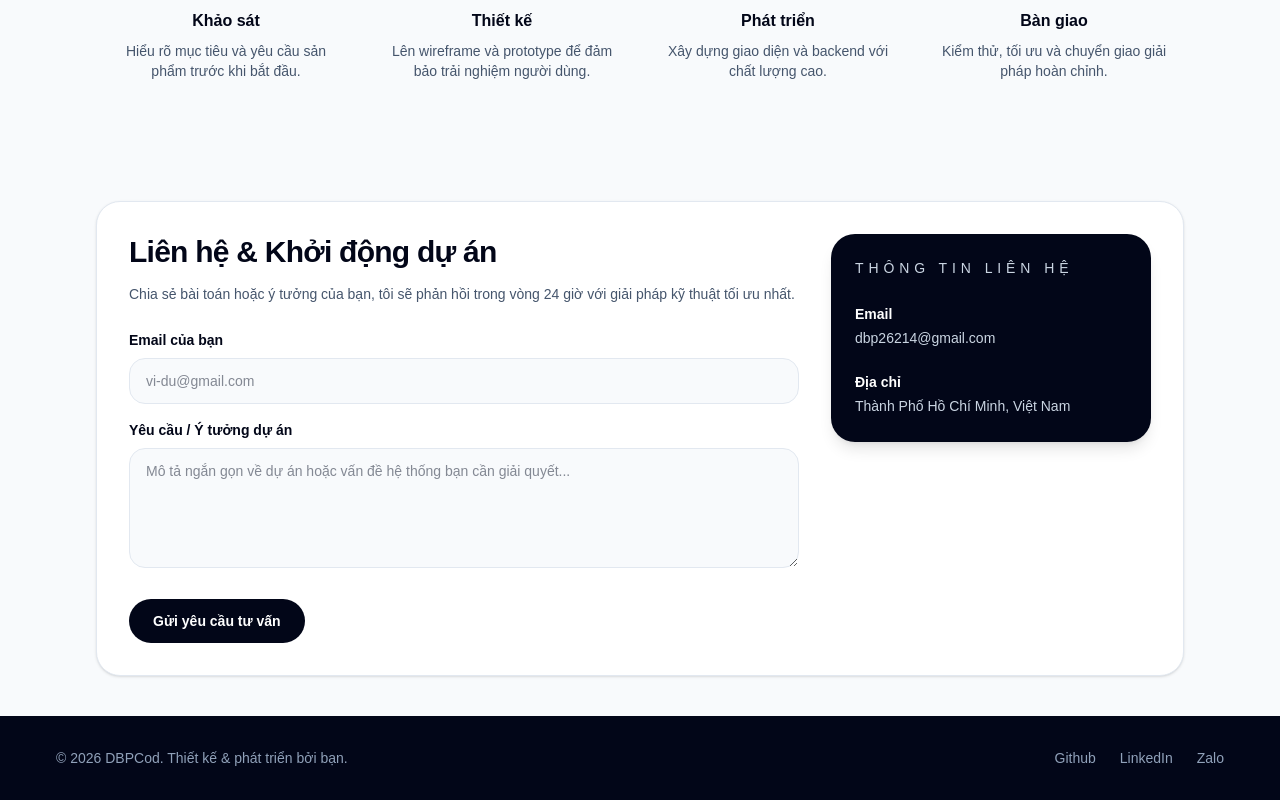
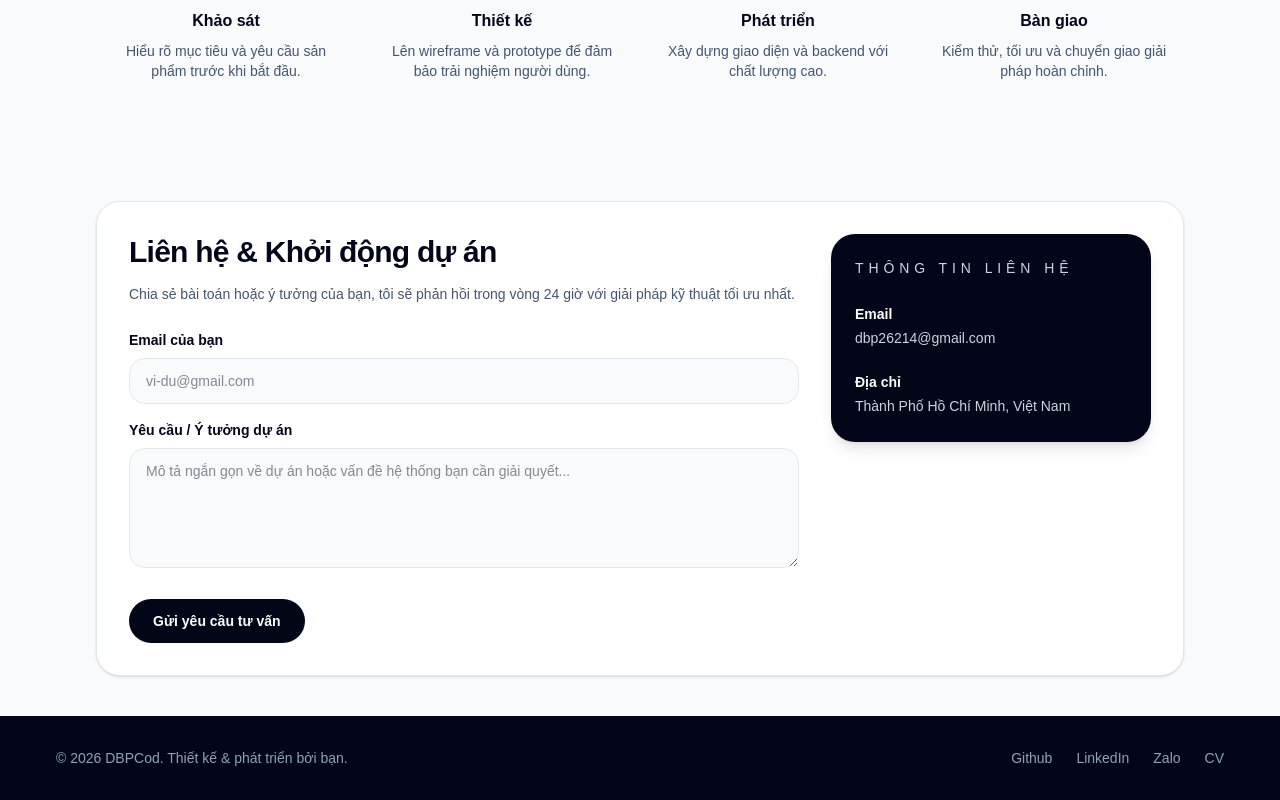
Before and after one commit to DBPCod/Portfolio, a Next.js app in the folder portfolio/: page /dashboard in a window 1280 px wide. Shown: the part 2444-3244 px from the top of the page. Built offline with nearby package versions, Linux system fonts and the light colour scheme.

Commit message:
feat: thêm cv vào portfolio

```diff
--- a/portfolio/app/dashboard/_components/Footer.tsx
+++ b/portfolio/app/dashboard/_components/Footer.tsx
@@ -13,6 +13,7 @@
           <a href="https://github.com/DBPCod" className="hover:text-white transition-colors">Github</a>
           <a href="https://www.linkedin.com/in/phong-đinh-bá-8a3280292" className="hover:text-white transition-colors">LinkedIn</a>
           <a href="https://zalo.me/0932788919" className="hover:text-white transition-colors">Zalo</a>
+          <a href="/assets/cv/DinhBaPhong_CV.pdf" className="hover:text-white transition-colors">CV</a>
         </div>
 
       </div>
```
Also changed, not shown: 1 other file (tests, documents, lock files or other folders).
